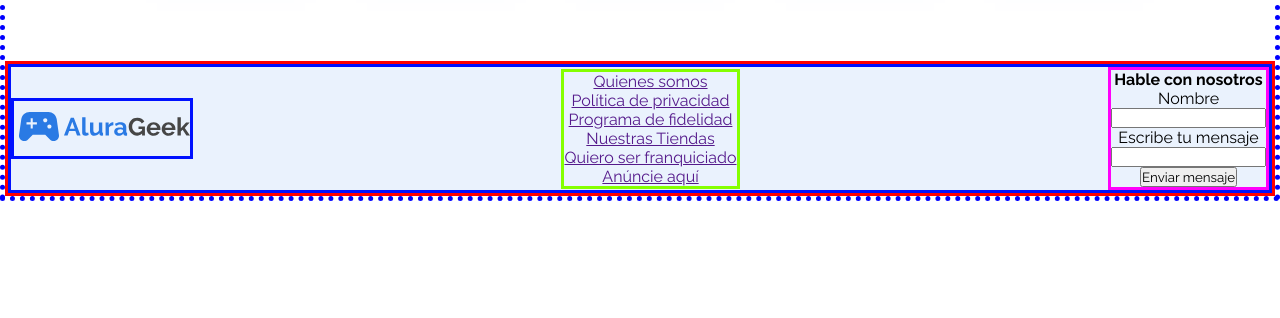
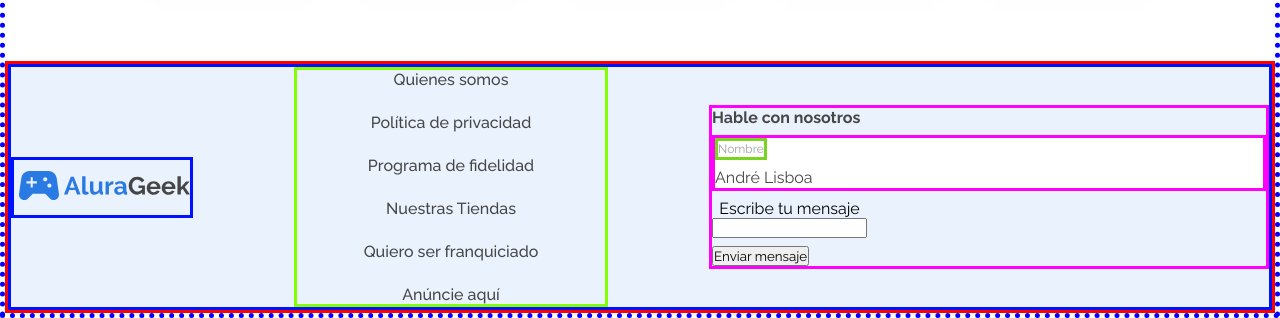
Before and after one commit to JaimeIngenia/challangeAluraGreek_FrontEnd, a plain HTML site: page index.html in a window 1280 px wide. Shown: the part 1182-1500 px from the top of the page. Before the commit the page ends 1383 px from the top, so only its background shows below. Drawn offline with Linux system fonts and the light colour scheme.

Commit message:
footer avance portatil 5pm

```diff
--- a/index.html
+++ b/index.html
@@ -290,11 +290,11 @@
                 <h4>Hable con nosotros</h4>
                 <div class="footer__box__der__input1">
                     <p>Nombre</p>
-                    <input type="text">
+                    <input type="text" value="André Lisboa">
                 </div>
                 <div class="footer__box__der__input2">
                     <p>Escribe tu mensaje</p>
-                    <input type="text">
+                    <input type="text" >
                 </div>
                 <button>Enviar mensaje</button>
             </div>
--- a/src/css/footer__container.css
+++ b/src/css/footer__container.css
@@ -19,6 +19,31 @@
 
     .footer__box__centro{
         border: solid rgb(132, 255, 0) 3px;
+        display: flex;
+        width: 25%;
+        flex-direction: column;
+        align-items: flex-start;
+        justify-content: center;
+        align-items: center;
+        gap: 24px;
+        flex-shrink: 0;
+    }
+
+    .footer__box__centro a{
+        text-decoration: none;
+        color: var(--cor-de-link);
+    }
+    .footer__box__centro a p{
+        color: var(--preto-100, #464646);
+        font-size: 16px;
+        font-family: Raleway;
+        font-style: normal;
+        font-weight: 500;
+        line-height: normal;
+
+        display: flex;
+        flex-direction: column;
+        align-self: stretch;
     }
 
     .footer__box__der{
@@ -27,5 +52,66 @@
         flex-direction: column;
         justify-content: center;
         align-items: center;
+        width: 560px;
+        align-items: flex-start;
+        gap: 8px;
+        flex-shrink: 0;
+    }
 
-    }
+        .footer__box__der h4{
+            color: var(--preto-100, #464646);
+            font-size: 16px;
+            font-family: Raleway;
+            font-style: normal;
+            font-weight: 700;
+            line-height: normal;
+        }
+
+        .footer__box__der__input1{
+            display: flex;
+            flex-direction: column;
+            align-items: flex-start;
+            justify-content: center;
+            gap: 8px;
+            align-self: stretch;
+            border: solid rgb(255, 0, 251) 3px;
+            background-color: white;
+        }
+
+        .footer__box__der__input1 p{
+            /* display: flex;
+            flex-direction: column;
+            justify-content: center;
+            align-self: stretch; */
+            border: solid rgb(119, 212, 31) 3px;
+            color: var(--preto-50, #A2A2A2);
+            font-size: 12px;
+            font-family: Raleway;
+            font-style: normal;
+            font-weight: 400;
+            line-height: 16px;
+        }
+
+        .footer__box__der__input1 input{
+            border: solid rgb(5, 81, 152) 3px;
+            color: var(--preto-100, #464646);
+            font-size: 16px;
+            font-family: Raleway;
+            font-style: normal;
+            font-weight: 400;
+            line-height: 20px;
+            width: 100%;
+            border: none;
+        }
+
+        .footer__box__der__input2{
+
+        }
+
+        .footer__box__der__input2 p{
+
+        }
+
+        .footer__box__der__input2 input{
+
+        }
```
